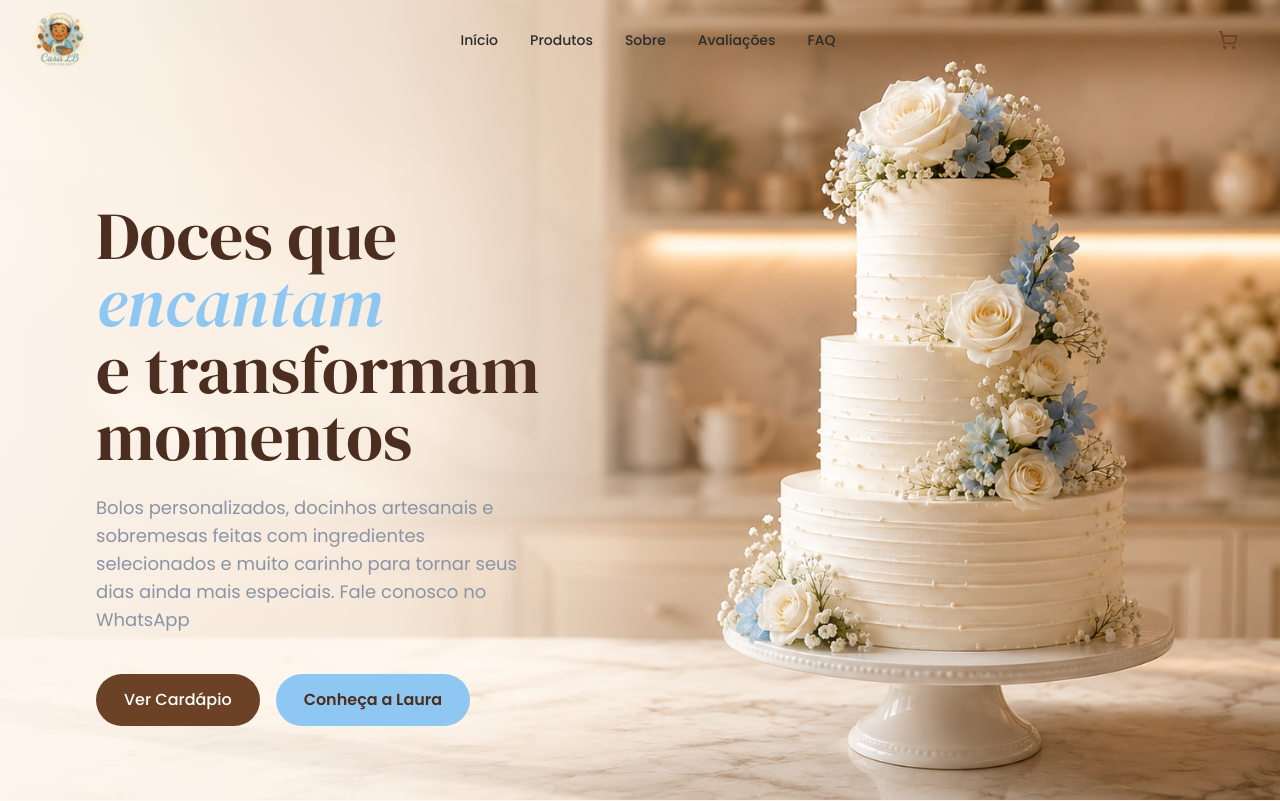
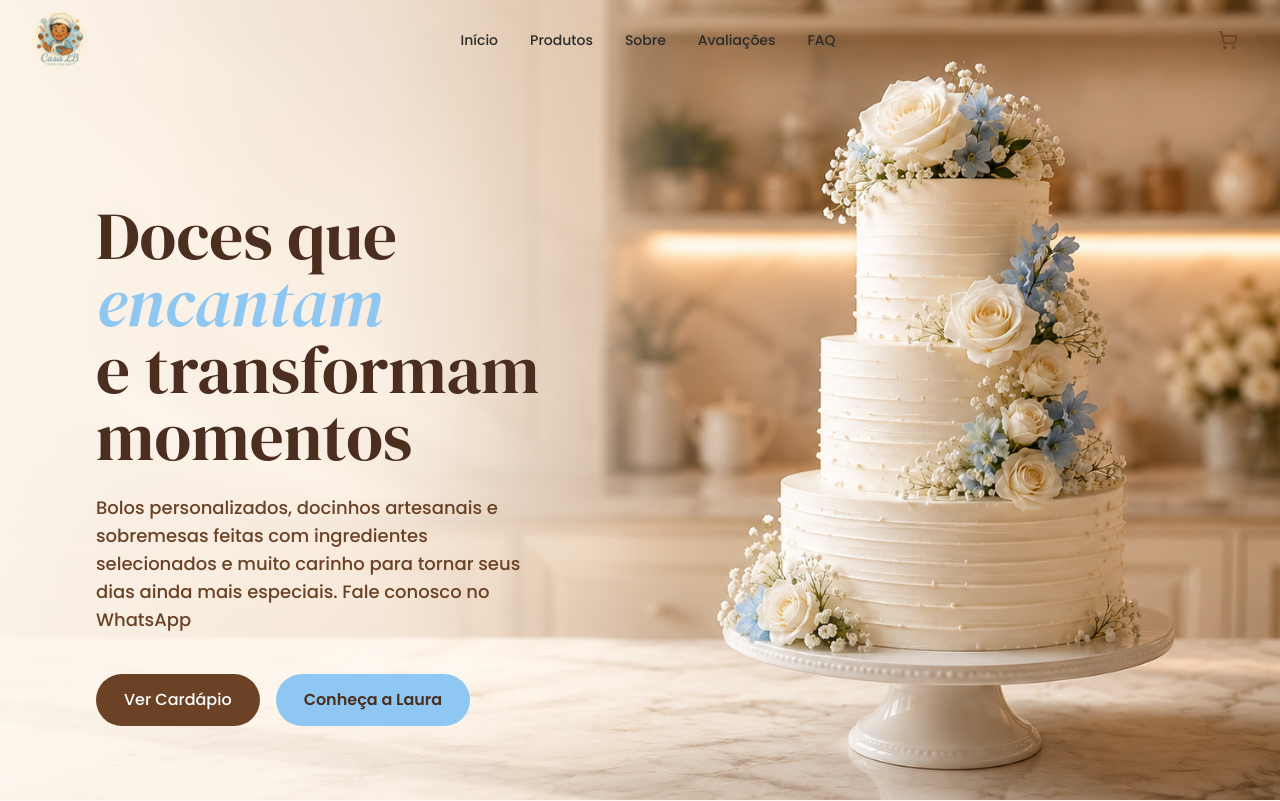
Before and after one commit to fggresuniaosepetiba/casalb, a React (Vite) app: page / in a window 1280 px wide. Shown: the top 801 px of the page. Built offline with nearby package versions, Linux system fonts and the light colour scheme; the HTML template or start-up script is replaced by a standard one.

Commit message:
:tada: Ribeiro

```diff
--- a/src/components/sections/Hero.tsx
+++ b/src/components/sections/Hero.tsx
@@ -56,7 +56,7 @@ export function Hero() {
             initial={{ opacity: 0, y: 30 }}
             animate={{ opacity: 1, y: 0 }}
             transition={{ duration: 0.7, delay: 0.3 }}
-            className="font-body text-cinza text-sm md:text-base lg:text-lg max-w-md mb-8 md:mb-10 leading-relaxed"
+            className="font-body font-medium text-chocolate text-sm md:text-base lg:text-lg max-w-md mb-8 md:mb-10 leading-relaxed"
           >
             Bolos personalizados, docinhos artesanais e sobremesas feitas com ingredientes
             selecionados e muito carinho para tornar seus dias ainda mais especiais. Fale conosco no WhatsApp
```
